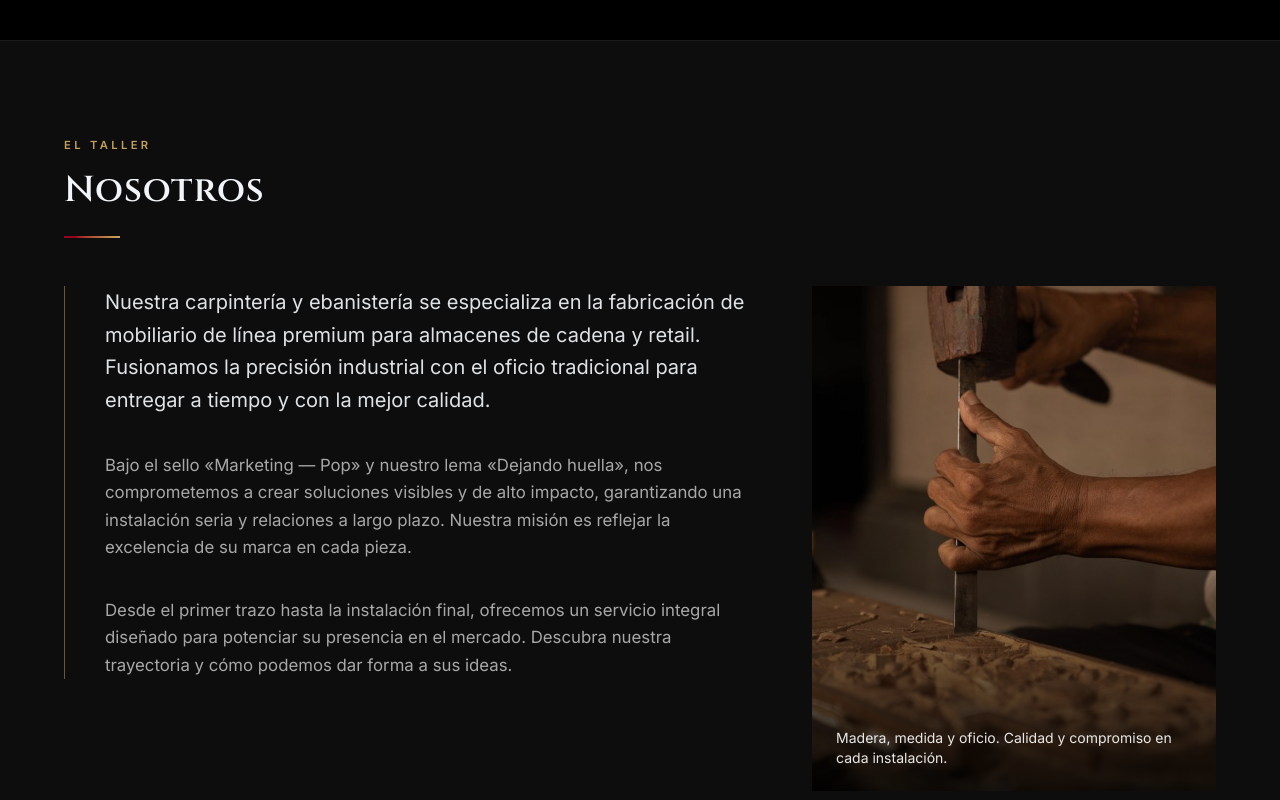
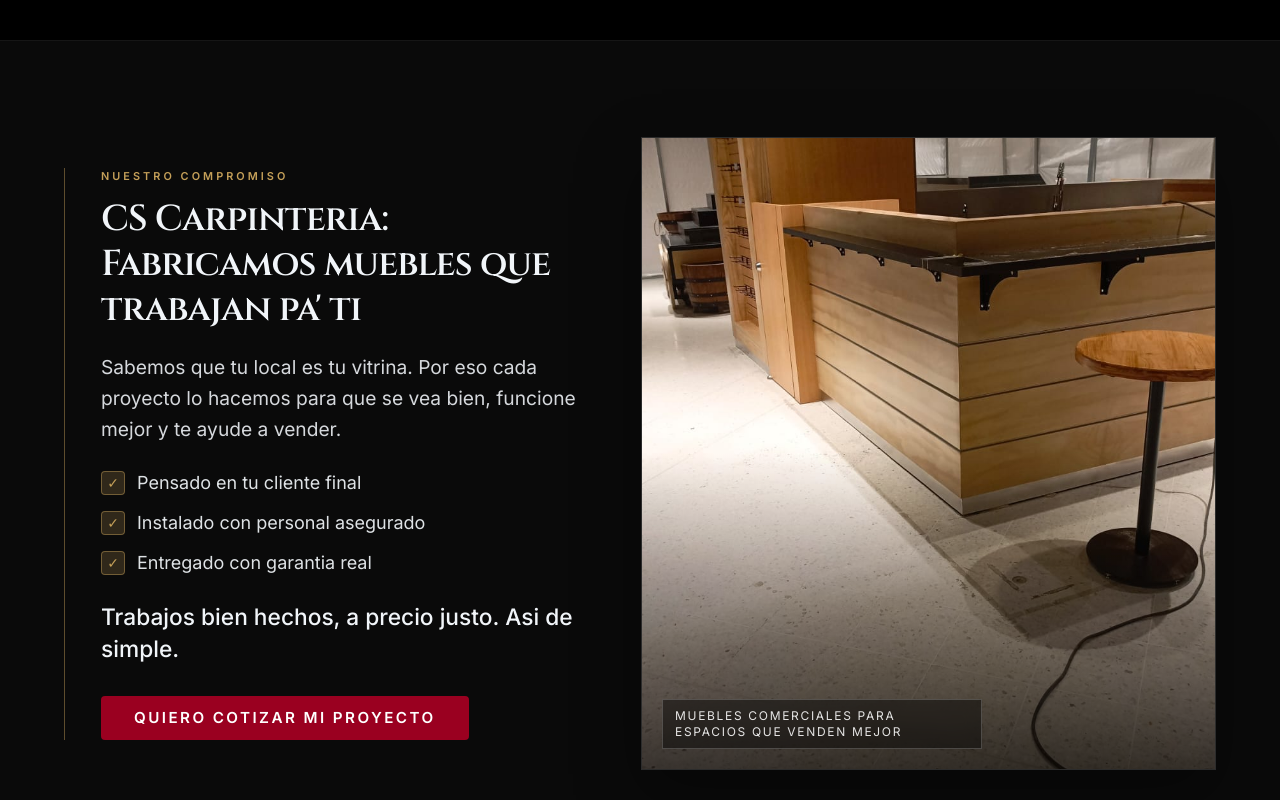
Before and after one commit to Brayansanchez10/tia, a React (Vite) app: page / in a window 1280 px wide. Shown: the part 840-1640 px from the top of the page. Built offline with nearby package versions, Linux system fonts and the light colour scheme; what @react-pdf/renderer would draw is missing.

Commit message:
Nuevos arreglos, marketing

```diff
--- a/src/pages/HomePage.tsx
+++ b/src/pages/HomePage.tsx
@@ -9,6 +9,12 @@ import { RevealOnView } from '@/components/motion/RevealOnView'
 const HERO_BG = '/img/Fondo.jpg'
 /** Hero principal (render 3D con fondo negro integrado). */
 const HERO_VISUAL = '/img/fondoHome.png'
+const MARKETING_IMAGE = '/img/homeMarketing.jpeg'
+const MARKETING_POINTS = [
+  'Pensado en tu cliente final',
+  'Instalado con personal asegurado',
+  'Entregado con garantia real',
+] as const
 
 /** Solo imágenes (sin repetir textos de servicios): taller + proyectos. */
 const VISUAL_STRIP_IMAGES = [
@@ -104,6 +110,60 @@ export function HomePage() {
           </div>
 
           <HeroHomeVisual src={HERO_VISUAL} interactive />
+        </div>
+      </section>
+
+      {/* Marketing */}
+      <section
+        aria-labelledby="home-marketing-heading"
+        className="theme-section-alt scroll-mt-[calc(env(safe-area-inset-top,0px)+5rem)] flex min-h-svh snap-center snap-always flex-col justify-center border-t border-white/5 bg-luxury-panel px-4 py-16 sm:px-6 md:px-10 md:py-24"
+      >
+        <div className="mx-auto grid w-full max-w-[72rem] items-center gap-10 lg:grid-cols-[minmax(0,0.95fr)_minmax(0,1.05fr)] lg:gap-14">
+          <RevealOnView variant="fadeRight">
+            <div className="border-l border-luxury-gold/45 pl-5 sm:pl-7 md:pl-9">
+              <p className="m-0 text-[0.68rem] font-semibold uppercase tracking-[0.28em] text-luxury-gold">Nuestro compromiso</p>
+              <h2 id="home-marketing-heading" className="mt-3 max-w-[24ch] font-serif text-3xl font-semibold leading-tight text-paper md:text-4xl">
+                CS Carpinteria: Fabricamos muebles que trabajan pa&apos; ti
+              </h2>
+              <p className="mt-5 max-w-2xl text-lg leading-relaxed text-paper/88 md:text-[1.2rem]">
+                Sabemos que tu local es tu vitrina. Por eso cada proyecto lo hacemos para que se vea bien, funcione mejor y te ayude a vender.
+              </p>
+              <ul className="m-0 mt-6 list-none space-y-3 p-0">
+                {MARKETING_POINTS.map((point) => (
+                  <li key={point} className="flex items-start gap-3 text-base text-paper/92 md:text-lg">
+                    <span className="mt-0.5 inline-flex h-6 w-6 shrink-0 items-center justify-center rounded-sm border border-luxury-gold/45 bg-luxury-gold/20 text-sm text-luxury-gold">
+                      ✓
+                    </span>
+                    <span>{point}</span>
+                  </li>
+                ))}
+              </ul>
+              <p className="mt-6 text-xl font-medium leading-snug text-paper md:text-[1.42rem]">
+                Trabajos bien hechos, a precio justo. Asi de simple.
+              </p>
+              <div className="mt-8">
+                <ButtonLink variant="primary" to="/contacto" className="rounded-sm px-8 text-sm uppercase tracking-[0.16em]">
+                  Quiero cotizar mi proyecto
+                </ButtonLink>
+              </div>
+            </div>
+          </RevealOnView>
+
+          <RevealOnView delayMs={100} variant="fadeUp">
+            <figure className="group/marketing relative m-0 overflow-hidden border border-white/15 bg-black/20 shadow-[0_25px_60px_rgba(0,0,0,0.35)]">
+              <img
+                src={MARKETING_IMAGE}
+                alt="Mostrador de carpinteria comercial instalado por CS Carpinteria"
+                className="aspect-[4/5] w-full object-cover motion-safe:transition-transform motion-safe:duration-[1.3s] motion-safe:ease-out motion-safe:group-hover/marketing:scale-[1.03] lg:aspect-[4/4.4]"
+                loading="lazy"
+                decoding="async"
+              />
+              <div className="pointer-events-none absolute inset-0 bg-linear-to-t from-black/70 via-transparent to-transparent" aria-hidden />
+              <figcaption className="absolute bottom-4 left-4 right-4 m-0 border border-white/20 bg-black/45 px-3 py-2 text-xs uppercase tracking-[0.14em] text-white/88 backdrop-blur-sm sm:bottom-5 sm:left-5 sm:right-auto sm:max-w-[20rem]">
+                Muebles comerciales para espacios que venden mejor
+              </figcaption>
+            </figure>
+          </RevealOnView>
         </div>
       </section>
 
--- a/src/pages/movil/homePageMovil.tsx
+++ b/src/pages/movil/homePageMovil.tsx
@@ -5,6 +5,12 @@ import { site } from '@/content/site'
 import { ButtonLink } from '@/components/ui/ButtonLink'
 
 const HERO_VISUAL = '/img/fondoHome.png'
+const MARKETING_IMAGE = '/img/homeMarketing.jpeg'
+const MARKETING_POINTS = [
+  'Pensado en tu cliente final',
+  'Instalado con personal asegurado',
+  'Entregado con garantia real',
+] as const
 
 const MOBILE_GALLERY = [
    '/img/Fondo.jpg',
@@ -59,6 +65,43 @@ export function HomePageMovil() {
 
             <div className="relative left-1/2 mt-5 w-screen max-w-[100vw] -translate-x-1/2 px-2 sm:mt-6 sm:px-4">
               <HeroHomeVisual src={HERO_VISUAL} interactive={false} />
+            </div>
+          </div>
+        </RevealOnView>
+      </section>
+
+      <section className="theme-section-alt mt-3 border-t border-white/10 bg-luxury-panel/80 px-4 py-10">
+        <RevealOnView variant="fadeUp">
+          <div className="overflow-hidden border border-white/12 bg-luxury-bg/90 shadow-[0_18px_45px_rgba(0,0,0,0.34)]">
+            <img
+              src={MARKETING_IMAGE}
+              alt="Mostrador comercial instalado por CS Carpinteria"
+              className="aspect-[4/5] w-full object-cover"
+              loading="lazy"
+              decoding="async"
+            />
+            <div className="border-t border-white/10 px-4 py-5">
+              <p className="text-[0.62rem] font-semibold uppercase tracking-[0.24em] text-luxury-gold">Seccion comercial</p>
+              <h2 className="mt-2 font-serif text-[1.45rem] leading-tight text-paper">
+                CS Carpinteria: Fabricamos muebles que trabajan pa&apos; ti
+              </h2>
+              <p className="mt-3 text-sm leading-relaxed text-paper/86">
+                Sabemos que tu local es tu vitrina. Por eso cada proyecto lo hacemos para que se vea bien, funcione mejor y te ayude a vender.
+              </p>
+              <ul className="m-0 mt-4 list-none space-y-2.5 p-0">
+                {MARKETING_POINTS.map((point) => (
+                  <li key={point} className="flex items-start gap-2.5 text-sm text-paper/90">
+                    <span className="mt-0.5 inline-flex h-5.5 w-5.5 shrink-0 items-center justify-center rounded-sm border border-luxury-gold/45 bg-luxury-gold/20 text-[0.72rem] text-luxury-gold">
+                      ✓
+                    </span>
+                    <span>{point}</span>
+                  </li>
+                ))}
+              </ul>
+              <p className="mt-4 text-lg leading-snug text-paper">Trabajos bien hechos, a precio justo. Asi de simple.</p>
+              <ButtonLink variant="primary" to="/contacto" className="mt-5 w-full justify-center rounded-sm py-3 uppercase tracking-[0.14em]">
+                Quiero cotizar mi proyecto
+              </ButtonLink>
             </div>
           </div>
         </RevealOnView>
```
Also changed, not shown: public/img/homeMarketing.jpeg (added).
